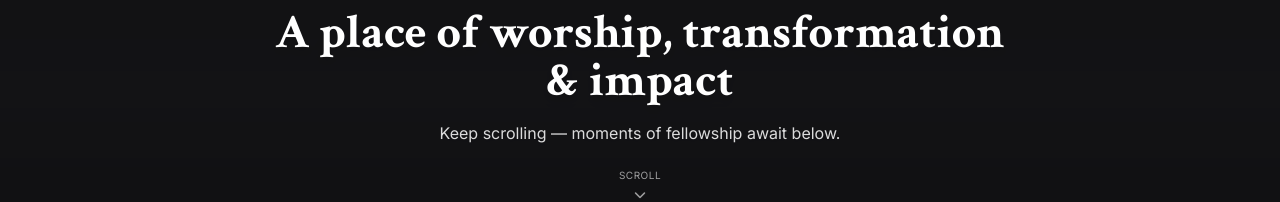
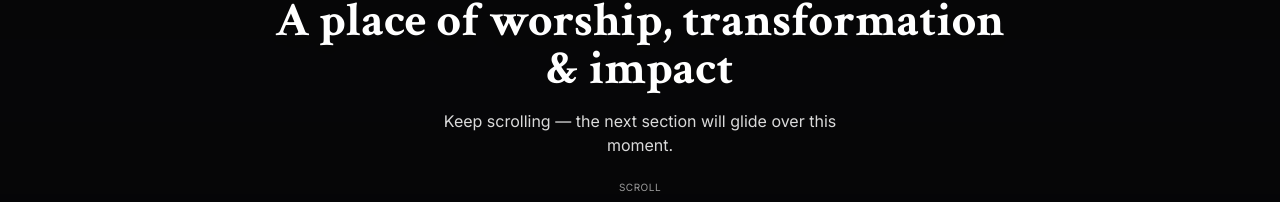
Before and after one commit to Mperomishael/gpcm-intl, a React (Vite) app in the folder gpcm-app/: page / in a window 1280 px wide. Shown: the part 3204-3406 px from the top of the page. Built offline with nearby package versions, Linux system fonts and the light colour scheme; no server answers; the database is empty.

Commit message:
Refactor StickyVideoBand component styles and comments
Updated the description and styling of the StickyVideoBand component. Adjusted height and gradient opacity for better visual effect.

```diff
--- a/gpcm-app/src/components/StickyVideoBand.tsx
+++ b/gpcm-app/src/components/StickyVideoBand.tsx
@@ -1,9 +1,8 @@
 import { useRef, useEffect, useState } from 'react';
 
 /**
- * Full-viewport video that stays pinned while you scroll;
- * the sections below slide over and cover it (parallax "overlap" band).
- * Uses the same hero webm for continuity.
+ * Full-viewport video pinned in place while content below scrolls over it.
+ * Video stays static; next section fully covers it with a soft top shadow.
  */
 export default function StickyVideoBand() {
   const videoRef = useRef<HTMLVideoElement>(null);
@@ -22,9 +21,8 @@ export default function StickyVideoBand() {
     <section
       id="vision"
       aria-label="Ministry vision video"
-      className="relative h-[140vh] sm:h-[160vh] md:h-[170vh] bg-zinc-900"
+      className="relative h-[150vh] sm:h-[165vh] md:h-[180vh] bg-zinc-950"
     >
-      {/* Sticky stage: video does not scroll away until the band is fully passed */}
       <div className="sticky top-0 h-[100svh] w-full overflow-hidden">
         <video
           ref={videoRef}
@@ -40,8 +38,7 @@ export default function StickyVideoBand() {
           <source src="/lv_0_20260809121737.webm" type="video/webm" />
         </video>
 
-        {/* Soft gradient so text stays readable without hiding the video */}
-        <div className="absolute inset-0 bg-gradient-to-b from-black/35 via-black/20 to-black/55 pointer-events-none" />
+        <div className="absolute inset-0 bg-gradient-to-b from-black/40 via-black/25 to-black/60 pointer-events-none" />
 
         <div className="relative z-10 h-full flex flex-col items-center justify-center text-center px-5 text-white">
           <p className="text-[11px] sm:text-xs uppercase tracking-[0.2em] text-amber-300/90 mb-3 font-medium">
@@ -51,7 +48,7 @@ export default function StickyVideoBand() {
             A place of worship, transformation &amp; impact
           </h2>
           <p className="mt-4 max-w-md text-sm sm:text-base text-white/85 drop-shadow-md">
-            Keep scrolling — moments of fellowship await below.
+            Keep scrolling — the next section will glide over this moment.
           </p>
           <div className="mt-8 flex flex-col items-center gap-1 text-white/60 animate-bounce">
             <span className="text-[10px] uppercase tracking-wider">Scroll</span>
```
